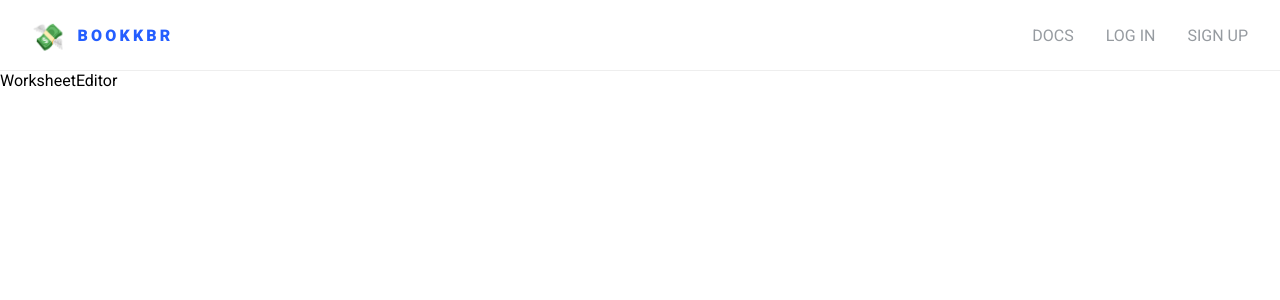
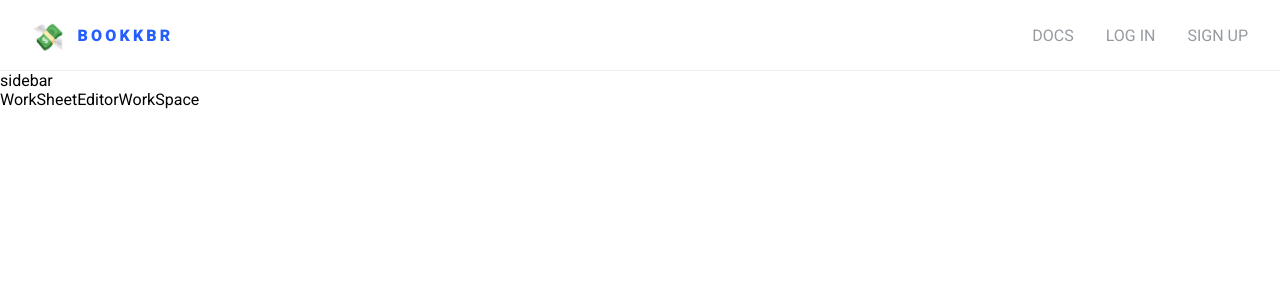
Before and after one commit to andersblom/finance-calculator, a React (Create React App) app: page / in a window 1280 px wide. Shown: the top 300 px of the page. Built offline with nearby package versions, Linux system fonts and the light colour scheme.

Commit message:
Set up boiler plate for worksheet sidebar + editor components

```diff
--- /dev/null
+++ b/src/components/WorkSheetEditorSidebar/index.js
@@ -0,0 +1,9 @@
+import React from 'react';
+
+const WorkSheetEditorSidebar = (props) => {
+  return (
+    <div>sidebar</div>
+  );
+};
+
+export default WorkSheetEditorSidebar;
--- /dev/null
+++ b/src/components/WorkSheetEditorWorkSpace/index.js
@@ -0,0 +1,11 @@
+import React from 'react';
+
+const WorkSheetEditorWorkSpace = () => {
+  return (
+    <div>
+      WorkSheetEditorWorkSpace
+    </div>
+  );
+};
+
+export default WorkSheetEditorWorkSpace;
--- a/src/containers/WorksheetEditorContainer.js
+++ b/src/containers/WorksheetEditorContainer.js
@@ -5,10 +5,16 @@ import { connect } from 'react-redux';
 
 import * as workSheetActions from '../actions/workSheetActions';
 
+import WorkSheetEditorSidebar from '../components/WorkSheetEditorSidebar';
+import WorkSheetEditorWorkSpace from '../components/WorkSheetEditorWorkSpace';
+
 class WorksheetEditor extends Component {
   render() {
     return (
-      <div>WorksheetEditor</div>
+      <div>
+        <WorkSheetEditorSidebar />
+        <WorkSheetEditorWorkSpace />
+      </div>
     );
   }
 }
```
